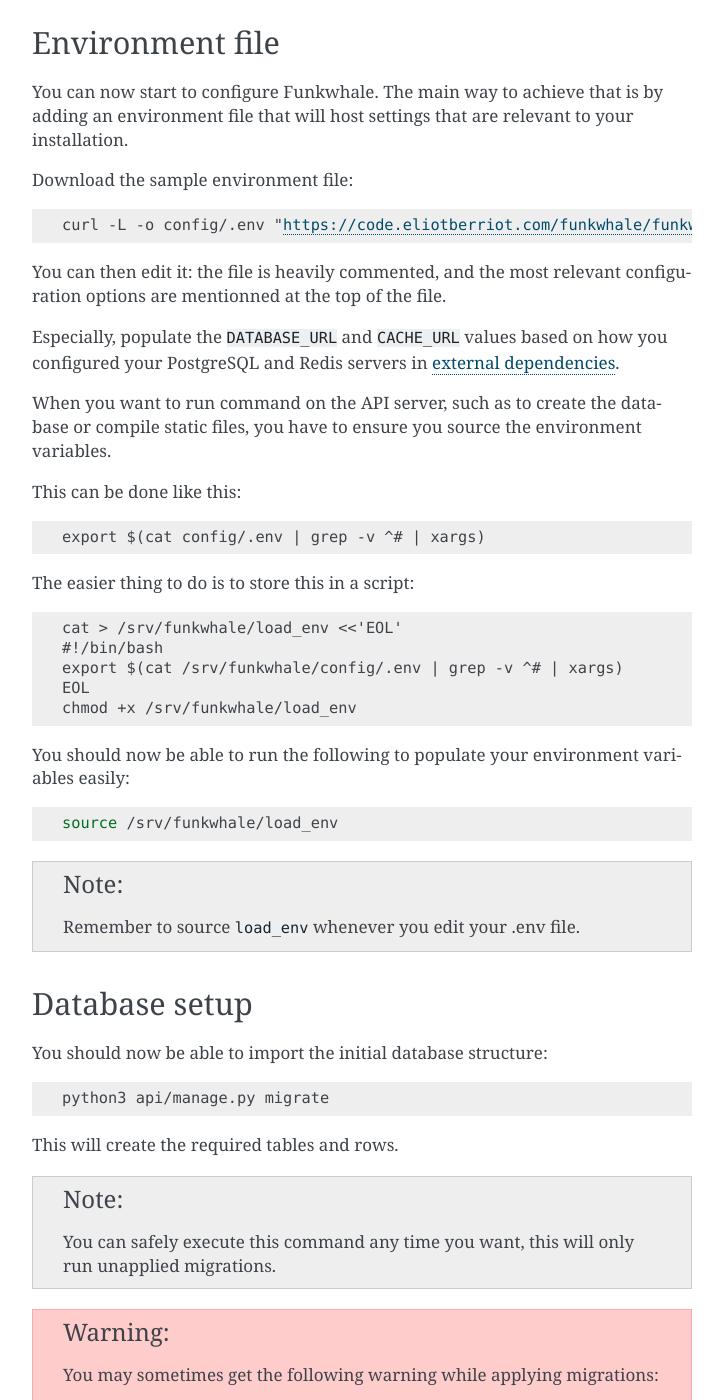
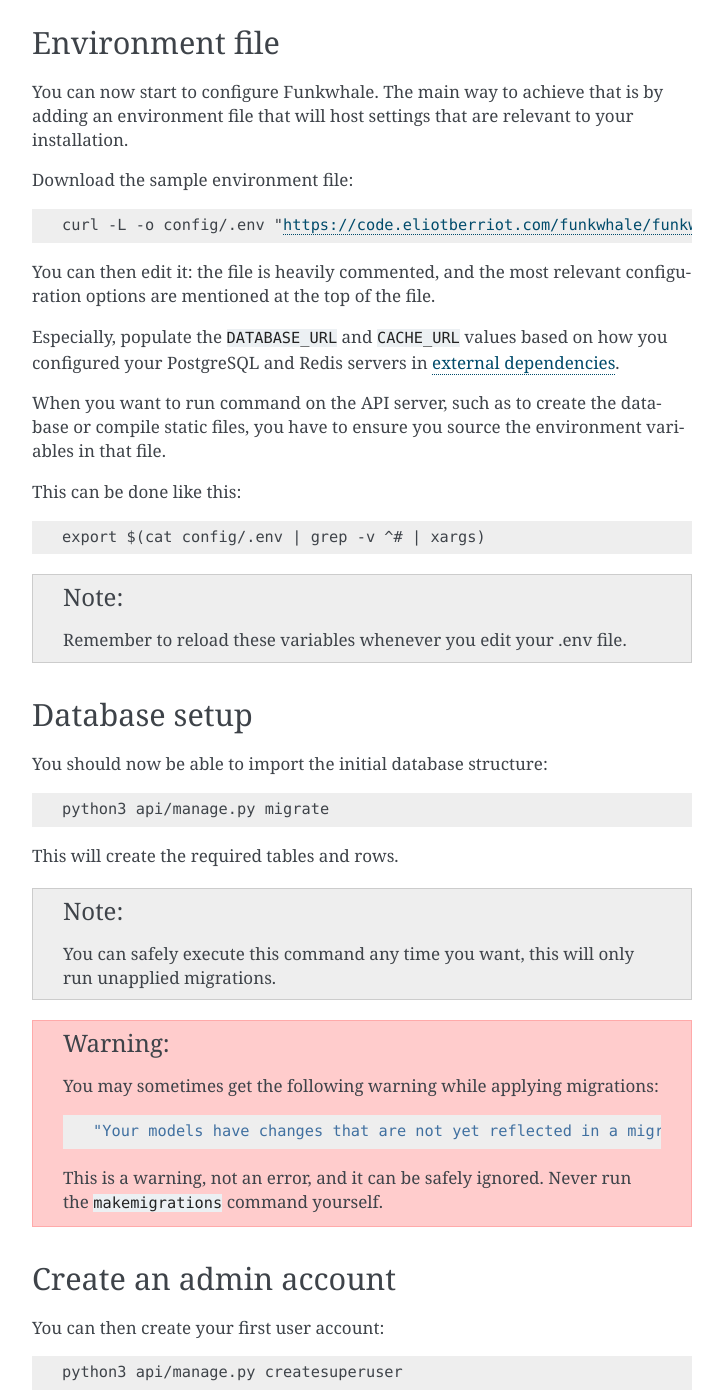
Before and after one commit to RYGhub/funkwhale, a Sphinx documentation site: the page built from docs/installation/debian.rst, in a window 1280 px wide and 1400 px high, scrolled down 3423 px. Shown: the whole window, without its empty margins (388-1111 px from the left). Built offline with Sphinx 7.4.7, drawn with Linux system fonts in a browser that asks for light colours; pages that are not in the unit, such as notebooks, are missing from menus.

Commit message:
removes script to load environement variables (?)

```diff
--- a/docs/installation/debian.rst
+++ b/docs/installation/debian.rst
@@ -192,7 +192,7 @@
     curl -L -o config/.env "https://code.eliotberriot.com/funkwhale/funkwhale/raw/|version|/deploy/env.prod.sample"
 
 You can then edit it: the file is heavily commented, and the most relevant
-configuration options are mentionned at the top of the file.
+configuration options are mentioned at the top of the file.
 
 Especially, populate the ``DATABASE_URL`` and ``CACHE_URL`` values based on
 how you configured your PostgreSQL and Redis servers in
@@ -201,30 +201,15 @@
 
 When you want to run command on the API server, such as to create the
 database or compile static files, you have to ensure you source
-the environment variables.
+the environment variables in that file.
 
 This can be done like this::
 
     export $(cat config/.env | grep -v ^# | xargs)
 
-The easier thing to do is to store this in a script::
-
-    cat > /srv/funkwhale/load_env <<'EOL'
-    #!/bin/bash
-    export $(cat /srv/funkwhale/config/.env | grep -v ^# | xargs)
-    EOL
-    chmod +x /srv/funkwhale/load_env
-
-You should now be able to run the following to populate your environment
-variables easily:
-
-.. code-block:: shell
-
-    source /srv/funkwhale/load_env
-
 .. note::
 
-    Remember to source ``load_env`` whenever you edit your .env file.
+    Remember to reload these variables whenever you edit your .env file.
 
 Database setup
 ---------------
```
